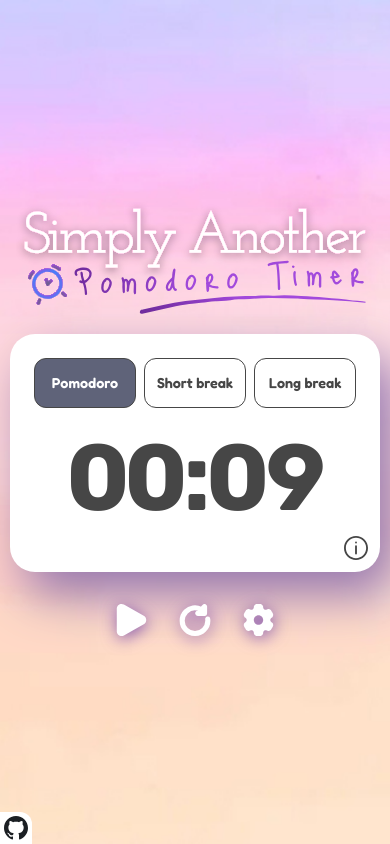
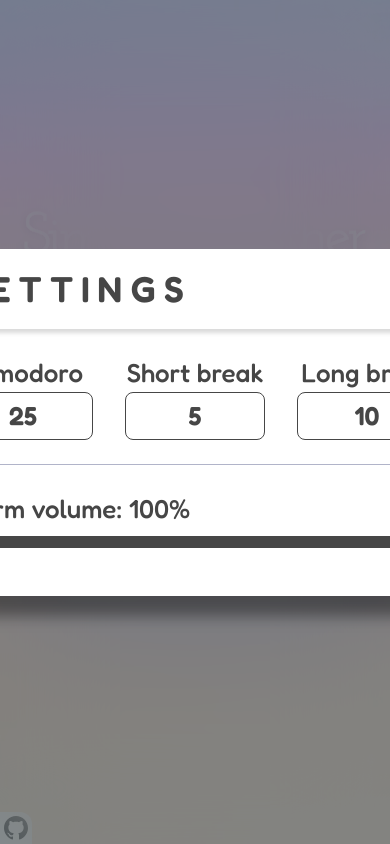
Before and after one commit to mjgalarza1/simply-another-pomodoro-timer, a React (Vite) app: page / in a window 390 px wide. Both pictures are taken after a click on the element 258 px from the left and 622 px from the top of the page. Built offline with nearby package versions, Linux system fonts and the light colour scheme; a web font is replaced by a local one.

Commit message:
Add Settings modal
Still needs:
-Responsive design.
-Transition animation.

```diff
--- a/src/components/PomodoroTimer.jsx
+++ b/src/components/PomodoroTimer.jsx
@@ -8,15 +8,16 @@ import DefaultAlarm from "../assets/sfx/alarm-default.mp3"
 import PlayerButton from "./buttons/PlayerButton.jsx";
 import PomodoroRadioButton from "./buttons/PomodoroRadioButton.jsx";
 import {useEffect, useRef, useState} from "react";
+import SettingsWindow from "./SettingsWindow.jsx";
 
 function PomodoroTimer() {
 
     const [selectedDuration, setSelectedDuration] = useState("pomodoro")
     const [isPlaying, setIsPlaying] = useState(false)
 
-    const [pomodoroDuration, setPomodoroDuration] = useState(0.15)
-    const [shortBreakDuration, setShortBreakDuration] = useState(0.1)
-    const [longBreakDuration, setLongBreakDuration] = useState(0.1)
+    const [pomodoroDuration, setPomodoroDuration] = useState(25)
+    const [shortBreakDuration, setShortBreakDuration] = useState(5)
+    const [longBreakDuration, setLongBreakDuration] = useState(10)
 
     const [currentDuration, setCurrentDuration] = useState(pomodoroDuration)
 
@@ -27,6 +28,9 @@ function PomodoroTimer() {
 
     const preAlarmRef = useRef(new Audio(PreAlarm))
     const alarmRef = useRef(new Audio(DefaultAlarm))
+    const [alarmVolume, setAlarmVolume] = useState(1.0)
+
+    const [settingsOpen, setSettingsOpen] = useState(false)
 
     const pomodoroMap = new Map([
         ["pomodoro", "short-break"],
@@ -109,6 +113,11 @@ function PomodoroTimer() {
         setIsPlaying(false)
     }
 
+    // Opens the settings window when the user presses the settings button
+    const handleSettings = () => {
+        setSettingsOpen(true)
+    }
+
     // REMOVE: This is here only to watch how timeLeft is behaving (with console logs).
     useEffect(() => {
         console.log(timeLeft)
@@ -166,6 +175,39 @@ function PomodoroTimer() {
         }
     }, [timeLeft]);
 
+    // Modifies the alarm's volume levels.
+    useEffect(() => {
+        if (alarmRef.current) {
+            alarmRef.current.volume = alarmVolume;
+        }
+        if (preAlarmRef.current) {
+            preAlarmRef.current.volume = alarmVolume;
+        }
+    }, [alarmVolume]);
+
+    // Sets the changed timers (through settings)
+    useEffect(() => {
+        if (settingsOpen) {
+            setTimeLeft(getMinutesAsSeconds(pomodoroDuration))
+        }
+    }, [pomodoroDuration]);
+
+    useEffect(() => {
+        if (settingsOpen) {
+            setTimeLeft(getMinutesAsSeconds(shortBreakDuration))
+        }
+    }, [shortBreakDuration]);
+
+    useEffect(() => {
+        if (settingsOpen) {
+            setTimeLeft(getMinutesAsSeconds(longBreakDuration))
+        }
+    }, [longBreakDuration]);
+
+    useEffect(() => {
+        setIsPlaying(false)
+    }, [pomodoroDuration, shortBreakDuration, longBreakDuration]);
+
     const formatTime = (seconds) => {
         const minutes = Math.floor(seconds / 60).toString().padStart(2, "0");
         const secs = (seconds % 60).toString().padStart(2, "0");
@@ -174,6 +216,21 @@ function PomodoroTimer() {
 
     return (
         <div id="pomodoro-timer-container" className="flex flex-col gap-8 [@media(max-height:350px)]:gap-4">
+
+            {settingsOpen && (
+                <SettingsWindow
+                    close={() => setSettingsOpen(false)}
+                    pomodoroDuration={pomodoroDuration}
+                    shortBreakDuration={shortBreakDuration}
+                    longBreakDuration={longBreakDuration}
+                    alarmVolume={alarmVolume}
+                    setPomodoroDuration={setPomodoroDuration}
+                    setShortBreakDuration={setShortBreakDuration}
+                    setLongBreakDuration={setLongBreakDuration}
+                    setAlarmVolume={setAlarmVolume}
+                />
+            )}
+
             <div id="pomodoro-buttons-and-timer" className="text-center p-[24px] bg-white rounded-[25px] shadow-[15px_23px_50px_rgb(148,118,174)] flex flex-col justify-center w-[616px] max-[650px]:w-[95vw]">
 
                 <div id="pomodoro-selection-buttons" className="flex flex-row justify-between gap-3 max-[616px]:gap-[2vw]">
@@ -194,16 +251,16 @@ function PomodoroTimer() {
 
             </div>
 
-            {/* TODO: ADD settings behavior (choose pomodoros+custom, alarm volume), ADD info behavior, REFACTOR names for clarity, ADD webpage icon*/}
+            {/* TODO: make settings RESPONSIVE, ADD transition animation to settings, ADD info behavior, REFACTOR names for clarity, ADD webpage icon*/}
             {/* TODO EXTRAS: ADD next button (+behaviour), ADD Spotify playlist or Youtube radio, MODULARIZE things better. SETTINGS: ability to DISABLE long-break and to CHOOSE alarm sfx*/}
-            {/* FINISHED: Add player icons, add box-shadow to icons, make buttons component for the top buttons, add timer, add the info button, CHANGE buttons to radios? ADD startup animation (fade-in of main-container div, ADD timer behavior, ADD default alarm, ADD timer transition between durations)*/}
+            {/* FINISHED: Add player icons, add box-shadow to icons, make buttons component for the top buttons, add timer, add the info button, CHANGE buttons to radios? ADD startup animation (fade-in of main-container div, ADD timer behavior, ADD default alarm, ADD timer transition between durations, ADD settings behavior (choose pomodoros+custom, alarm volume))*/}
             {/* FINISHED FIX 1: When pausing at 00:00, timer doesn't continue if "play" is pressed again, and alarm keeps replaying.*/}
             {/* FINISHED FIX 2: When pausing and un-pausing, it restarts the interval timeout, un-syncing the alarm sfx.*/}
 
             <div id="pomodoro-player-buttons" className="flex flex-row justify-center gap-8 drop-shadow-[1px_3px_8px_rgba(94,44,164,0.71)]">
                 {isPlaying ? <PlayerButton icon={Pause} alt={"Pause Button"} onClick={() => handlePlay()} /> : <PlayerButton icon={Play} alt={"Play Button"} onClick={() => handlePlay()} />}
                 <PlayerButton icon={Restart} alt={"Restart Button"} onClick={() => handleRestart()} />
-                <PlayerButton icon={Settings} alt={"Settings Button"} onClick={() => console.log("Settings was pressed")} />
+                <PlayerButton icon={Settings} alt={"Settings Button"} onClick={() => handleSettings()} />
             </div>
         </div>
     )
--- /dev/null
+++ b/src/components/SettingsWindow.jsx
@@ -0,0 +1,61 @@
+import TimerInput from "./TimerInput.jsx";
+import CloseButton from "../assets/imgs/icons/close-svgrepo-com.svg";
+import {useEffect} from "react";
+
+function SettingsWindow({ close, pomodoroDuration, shortBreakDuration, longBreakDuration, alarmVolume, setPomodoroDuration, setShortBreakDuration, setLongBreakDuration, setAlarmVolume }) {
+
+    const handleVolume = (event) => {
+        setAlarmVolume(event.target.value)
+    }
+
+    // Dynamically changes the volume bar color.
+    useEffect(() => {
+        const volumeSlider = document.getElementById("volume-slider");
+        volumeSlider.style.background = `linear-gradient(to right, #464646 ${alarmVolume * 100}%, #FFFFFF ${alarmVolume * 100}%)`;
+    }, [alarmVolume]);
+
+    return (
+        <div id="modal-container" className="fixed inset-0 flex justify-center items-center bg-[#4F5B60]/70 z-50 backdrop-blur-[50px]">
+
+            <div id="settings-container" className="rounded-[32px] bg-white shadow-[0_20px_15px_0_rgba(0,0,0,0.4)]">
+
+                <div id="title-wrapper" className="flex flex-row justify-between items-center py-5 ">
+                    <h2 id="title" className="font-fredoka text-4xl tracking-[8px] text-[#464646] pl-8">SETTINGS</h2>
+                    <div id="close-button" onClick={close} className="w-[26px] h-[26px] mr-5">
+                        <button className="hover:cursor-pointer">
+                            <img src={CloseButton} alt="X"/>
+                        </button>
+                    </div>
+                </div>
+
+                <div id="settings-wrapper"
+                     className="flex flex-col shadow-[inset_0px_4px_4px_0px_rgba(0,0,0,0.15)] px-6">
+                    <div id="timers-wrapper" className="flex flex-row gap-8 py-6">
+                        <TimerInput title="Pomodoro" minutes={pomodoroDuration} state={setPomodoroDuration}/>
+                        <TimerInput title="Short break" minutes={shortBreakDuration} state={setShortBreakDuration}/>
+                        <TimerInput title="Long break" minutes={longBreakDuration} state={setLongBreakDuration}/>
+                    </div>
+
+                    <div id="alert-volume-wrapper" className="flex flex-col gap-2 border-t-1 border-[#B1B4C9] py-6 pb-12">
+                        <label htmlFor="volume-slider" className="font-fredoka text-[26px] font-medium text-[#464646]">
+                            Alarm volume: {Math.round(alarmVolume * 100)}%
+                        </label>
+                        <input
+                            id="volume-slider"
+                            type="range"
+                            min="0"
+                            max="1"
+                            step="0.01"
+                            value={alarmVolume}
+                            onChange={handleVolume}
+                            className="w-full h-3 rounded-full border-1 border-[#464646] appearance-none cursor-pointer"
+                        />
+                    </div>
+                </div>
+            </div>
+        </div>
+
+)
+}
+
+export default SettingsWindow
--- /dev/null
+++ b/src/components/TimerInput.jsx
@@ -0,0 +1,27 @@
+const TimerInput = ({title,minutes,state}) => {
+
+    const handleInputChange = (e) => {
+        const value = e.target.value;
+
+        if (value === "" || (/^[1-9][0-9]{0,2}$/.test(value))) {
+            state(value);
+        }
+    };
+
+    return (
+        <div id="timer-input-container" className="flex flex-col items-center w-[140px]">
+            <p className="font-fredoka text-[26px] font-medium text-[#464646]">{title}</p>
+            <input
+                id="timer-input"
+                type="text"
+                className="border p-2 border-[#464646] rounded-[8px] w-full text-center font-fredoka text-[26px] text-[#464646] w-full h-12"
+                value={minutes}
+                onChange={handleInputChange}
+                inputMode="numeric"
+                pattern="[0-9]*"
+            />
+        </div>
+    )
+}
+
+export default TimerInput
--- a/src/index.css
+++ b/src/index.css
@@ -8,6 +8,13 @@
 @font-face {
   font-family: Fredoka;
   src: url("./assets/fonts/Fredoka-SemiBold.ttf");
+  font-weight: 600;
+}
+
+@font-face {
+  font-family: Fredoka;
+  src: url("./assets/fonts/Fredoka-Medium.ttf");
+  font-weight: 500;
 }
 
 @font-face {
@@ -21,7 +28,32 @@ body {
     bg-cover
     bg-repeat-x
     h-full
+    font-bold
     ;
+}
+
+input[type="range"]:focus {
+  outline: none;
+}
+
+input[type="range"]::-webkit-slider-thumb {
+  -webkit-appearance: none;
+  appearance: none;
+  width: 25px;
+  height: 25px;
+  border-radius: 50%;
+  border: 2px solid #464646;
+  background-color: #FFFFFF;
+  cursor: pointer;
+}
+
+input[type="range"]::-moz-range-thumb {
+  width: 25px;
+  height: 25px;
+  border-radius: 50%;
+  border: 2px solid #464646;
+  background-color: #FFFFFF;
+  cursor: pointer;
 }
 
 @theme {
```
Also changed, not shown: src/assets/fonts/Fredoka-Medium.ttf (added), src/assets/imgs/icons/close-svgrepo-com.svg (added).
